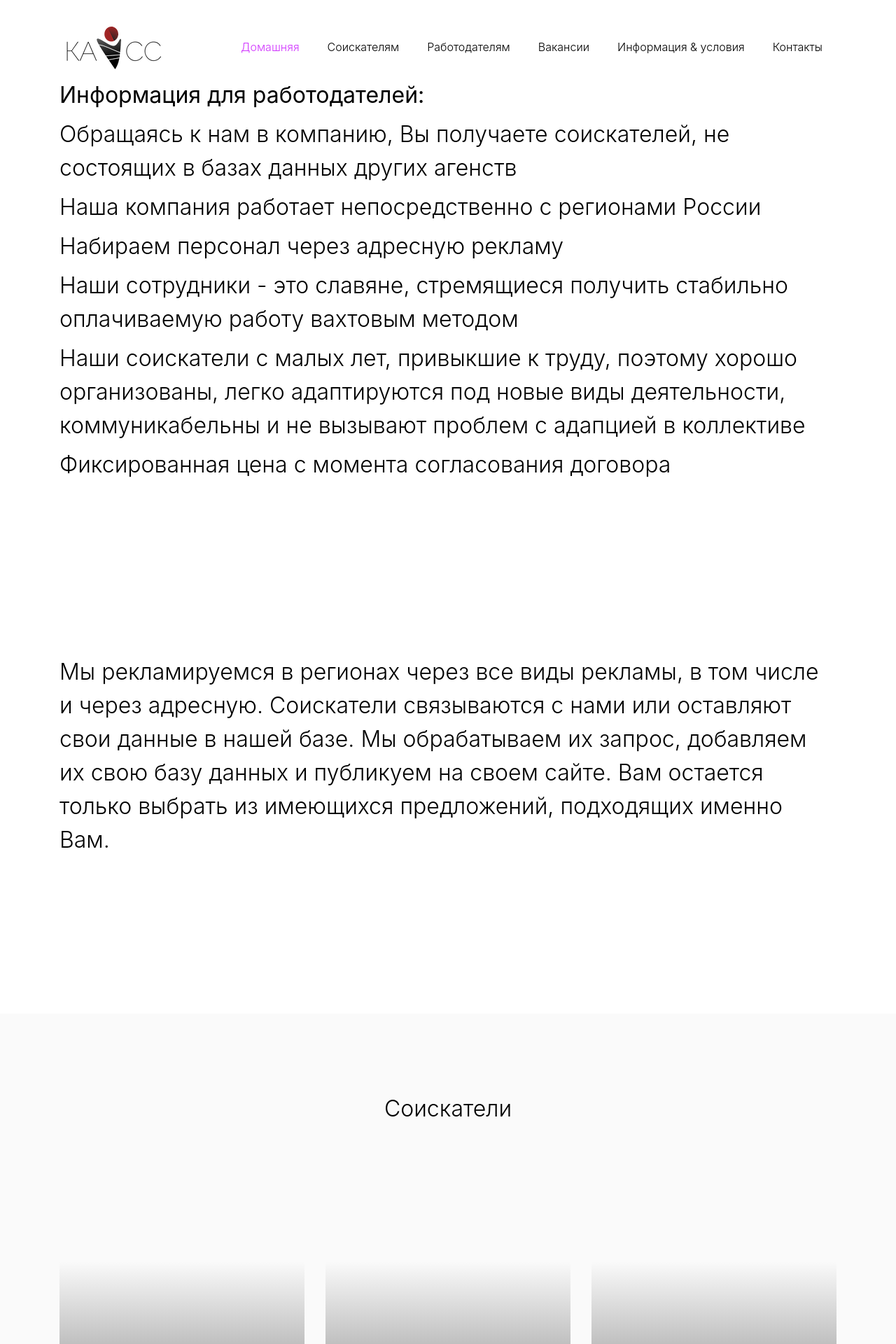
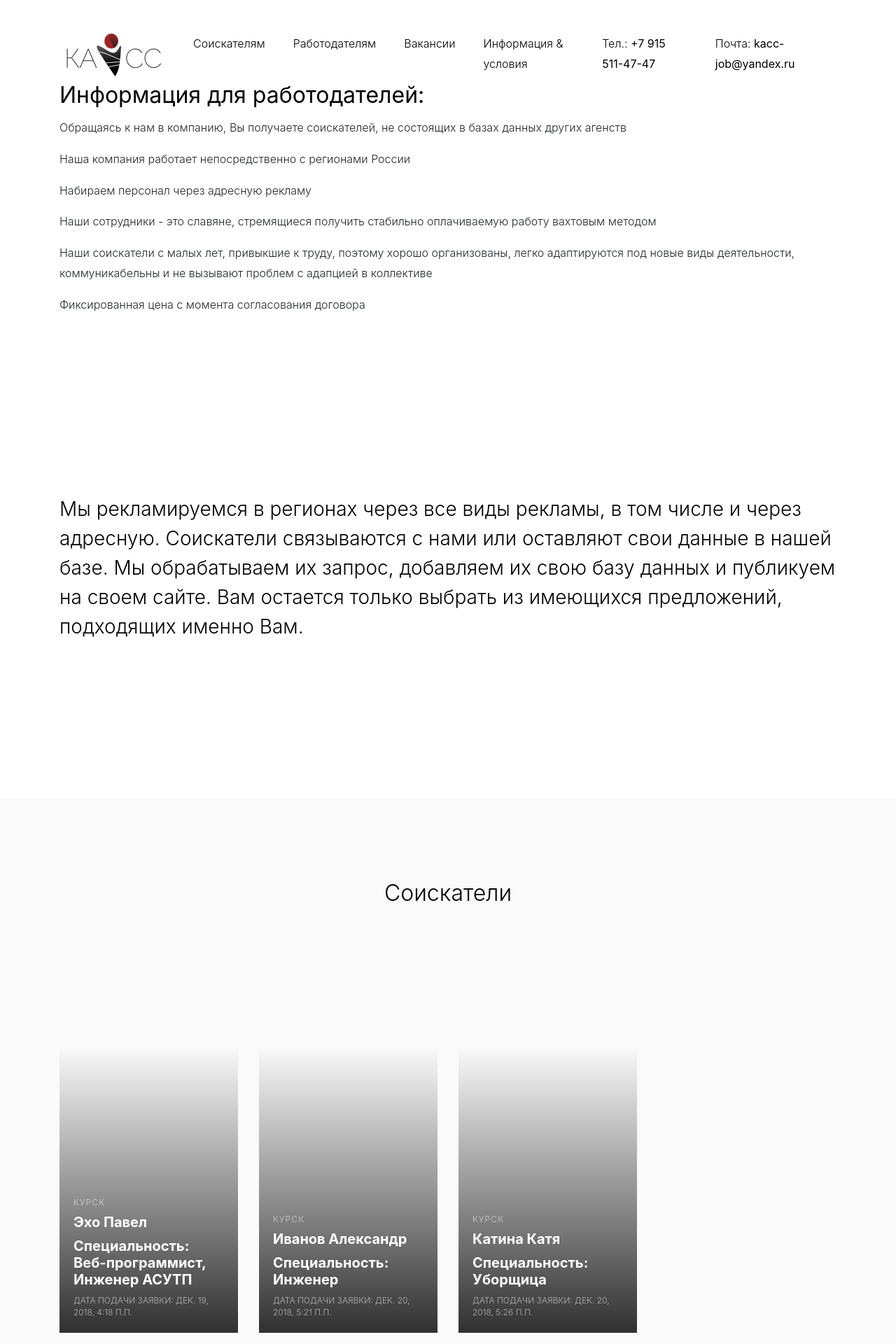
Before and after one commit to EchoFoe/kass_job, a Django app: page /employer/ in a window 1280 px wide. Shown: the top 1920 px of the page at 70% size. Run offline with Django 3.2, Linux system fonts and the light colour scheme; data comes from the database, SQL or seed files in the repository; both versions use the stored data as it was after the commit; some libraries are stand-ins or nearby versions; some web fonts are replaced.

Commit message:
version#6

```diff
--- a/job_seeker/urls.py
+++ b/job_seeker/urls.py
@@ -21,19 +21,8 @@ from django.conf import settings
 admin.autodiscover()
 
 urlpatterns = [
-    # url(r'^product-details/$', views.product, name='product-details'),
-    # url(r'^checkout/$', views.checkout, name='checkout'),
-    # url(r'^shop-cart/$', views.cart, name='shop-cart'),
-    # url(r'^magazine/$', views.magazine, name='magazine'),
-    # url(r'^pis/$', views.pis, name='proektirovanie'),
-    # url(r'^bmk/$', views.bmk, name='bmk'),
-    # url(r'^kotli/$', views.kotli, name='kotli'),
-    # url(r'^news/$', views.news, name='news'),
-    # url(r'^epb/$', views.epb, name='epb'),
-    # url(r'^asu/$', views.asu, name='asu'),
-    # url(r'^about_us/$', views.about_us, name='about_us'),
-    # url(r'^kvartiri/$', views.kvartiri, name='kvartiri'),
-    # url(r'^$', views.home, name='home'),
+
+    url(r'^job_per_seeker(?P<job_seeker_id>\w+)/$', views.job_per_seeker, name='job_per_seeker'),
     url(r'^job_seeker/$', views.job_seeker, name='job_seeker'),
 
 ] \
--- a/jobs/urls.py
+++ b/jobs/urls.py
@@ -18,6 +18,7 @@ from jobs import views
 from django.conf.urls.static import static
 from django.conf import settings
 
+
 admin.autodiscover()
 
 urlpatterns = [
--- a/jobs/views.py
+++ b/jobs/views.py
@@ -3,6 +3,7 @@ from django.shortcuts import render
 from jobs.models import *
 # from utils.uploadings import UploadingProducts
 # from django.contrib import messages
+from django.urls import reverse
 
 def job(request, job_id):
     jobs = Job.objects.get(id=job_id)
--- a/kass_job/urls.py
+++ b/kass_job/urls.py
@@ -18,10 +18,12 @@ from django.contrib import admin
 from django.conf import settings
 from django.conf.urls.static import static
 
+
 urlpatterns = [
     url(r"^admin/", admin.site.urls),
     url(r'^', include('landing.urls')),
     url(r'^', include('jobs.urls')),
+    url(r'^', include('job_seeker.urls')),
     # url(r'^', include('job_seeker.urls')),
     # url(r'^', include('employer.urls')),
 ]\
--- a/templates/employer/employer.html
+++ b/templates/employer/employer.html
@@ -19,12 +19,12 @@
     <div class="container">
     <div class="row">
         <div class="container"><h2><strong>Информация для работодателей:</strong></h2></div>
-        <div class="container"><h2>Обращаясь к нам в компанию, Вы получаете соискателей, не состоящих в базах данных других агенств</h2></div>
-        <div class="container"><h2>Наша компания работает непосредственно с регионами России</h2></div>
-        <div class="container"><h2>Набираем персонал через адресную рекламу</h2></div>
-        <div class="container"><h2>Наши сотрудники - это славяне, стремящиеся получить стабильно оплачиваемую работу вахтовым методом</h2></div>
-        <div class="container"><h2>Наши соискатели с малых лет, привыкшие к труду, поэтому хорошо организованы, легко адаптируются под новые виды деятельности, коммуникабельны и не вызывают проблем с адапцией в коллективе</h2></div>
-        <div class="container"><h2>Фиксированная цена с момента согласования договора</h2></div>
+        <div class="container"><p>Обращаясь к нам в компанию, Вы получаете соискателей, не состоящих в базах данных других агенств</p></div>
+        <div class="container"><p>Наша компания работает непосредственно с регионами России</p></div>
+        <div class="container"><p>Набираем персонал через адресную рекламу</p></div>
+        <div class="container"><p>Наши сотрудники - это славяне, стремящиеся получить стабильно оплачиваемую работу вахтовым методом</p></div>
+        <div class="container"><p>Наши соискатели с малых лет, привыкшие к труду, поэтому хорошо организованы, легко адаптируются под новые виды деятельности, коммуникабельны и не вызывают проблем с адапцией в коллективе</p></div>
+        <div class="container"><p>Фиксированная цена с момента согласования договора</p></div>
         </div>
     </div>
 </div>
@@ -33,7 +33,7 @@
     <div class="container">
         <div class="row">
             <div class="col-md-12  mb-5" data-aos="fade-up">
-                <h2 class="ftco-heading heading-thin mb-5">Мы рекламируемся в регионах через все виды рекламы, в том числе и через адресную. Соискатели связываются с нами или оставляют свои данные в нашей базе. Мы обрабатываем их запрос, добавляем их свою базу данных и публикуем на своем сайте. Вам остается только выбрать из имеющихся предложений, подходящих именно Вам.</h2>
+                <h3 class="ftco-heading heading-thin mb-5">Мы рекламируемся в регионах через все виды рекламы, в том числе и через адресную. Соискатели связываются с нами или оставляют свои данные в нашей базе. Мы обрабатываем их запрос, добавляем их свою базу данных и публикуем на своем сайте. Вам остается только выбрать из имеющихся предложений, подходящих именно Вам.</h3>
             </div>
         </div>
     </div>
@@ -62,6 +62,7 @@
         <br>
       <div class="row block-9">
         <div class="col-md-6 pr-md-5">
+            <p>* Все поля являются <strong>обязательными</strong> для заполнения</p>
           <form action="#" method="post">{% csrf_token %}
             <div class="form-group">
               <input required type="text" class="form-control" name="{{ form.first_name.name }}" value="{{ request.POST.name}}" placeholder="Введите Ваше имя">
--- a/templates/footer.html
+++ b/templates/footer.html
@@ -58,7 +58,9 @@
                <div class="ftco-footer-widget mb">
                    <h2 class="ftco-heading-2"><strong>Полезная информация:</strong></h2>
                 <ul class="list-unstyled">
-                  <li><a href="{% url 'contact' %}" class="py-2 d-block">Контакты</a></li>
+{#                  <li><a href="{% url 'contact' %}" class="py-2 d-block">Контакты</a></li>#}
+                    <li class="py-2 d-block icon-phone-square"> +7 915 511-47-47</li>
+                    <li class="py-2 d-block icon-send"> kacc-job@yandex.ru</li>
                 </ul>
               </div>
             </div>
--- a/templates/landing/home.html
+++ b/templates/landing/home.html
@@ -203,7 +203,7 @@
     <div class="container-fluid">
         <div class="section-2-blocks-wrapper row no-gutters">
 
-            <div class="img col-sm-12 col-md-5" style="background-image: url('../../static/images/image_4.jpg');" data-aos="fade-right">
+            <div class="img col-sm-12 col-md-5" style="background-image: url('../../static/images/image_5.jpg');" data-aos="fade-right">
                 <a href="" data-aos="fade-right" data-aos-delay="700"><span class="ion-ios-play"></span></a>
             </div>
 
--- a/templates/landing/job_seeker_item.html
+++ b/templates/landing/job_seeker_item.html
@@ -5,14 +5,14 @@
 
 
 
-    <div class="col-md-6 col-lg-4" data-aos="fade-up">
-          <a href="#" class="block-5">
+    <div class="col-md-6 col-lg-3" data-aos="fade-up">
+          <a href="{% url 'job_per_seeker' Job_seeker.id %}" class="block-5">
             <div class="text">
               <div class="subheading">{{ Job_seeker.town }}</div>
                 <h3 class="heading">{{ Job_seeker.last_name }} {{ Job_seeker.first_name }}</h3>
-                <h3 class="heading">Специальность: {{ Job_seeker.job_seeker_specialty }}</h3>
-              <h3 class="heading">Телефон: {{ Job_seeker.job_seeker_phone }}</h3>
-                <h3 class="heading">Электронный адрес почты: {{ Job_seeker.email }}</h3>
+                <h3 class="heading">Специальность: {{ Job_seeker.job_seeker_specialty|truncatechars_html:120 }}</h3>
+{#              <h3 class="heading">Телефон: {{ Job_seeker.job_seeker_phone }}</h3>#}
+{#                <h3 class="heading">Электронный адрес почты: {{ Job_seeker.email }}</h3>#}
               <div class="post-meta">
                 <span>Дата подачи заявки: {{ Job_seeker.created }}</span>
               </div>
--- a/templates/navbar.html
+++ b/templates/navbar.html
@@ -9,12 +9,14 @@
 
         <div class="collapse navbar-collapse" id="ftco-nav">
           <ul class="navbar-nav ml-auto">
-            <li class="nav-item active"><a href="{% url 'home' %}" class="nav-link">Домашняя</a></li>
+{#            <li class="nav-item active"><a href="{% url 'home' %}" class="nav-link">Домашняя</a></li>#}
             <li class="nav-item"><a href="{% url 'job_seeker' %}" class="nav-link">Соискателям</a></li>
             <li class="nav-item"><a href="{% url 'employer' %}" class="nav-link">Работодателям</a></li>
             <li class="nav-item"><a href="{% url 'jobs' %}" class="nav-link">Вакансии</a></li>
             <li class="nav-item"><a href="{% url 'information' %}" class="nav-link">Информация &amp; условия</a></li>
-            <li class="nav-item"><a href="{% url 'contact' %}" class="nav-link">Контакты</a></li>
+{#            <li class="nav-item"><a href="{% url 'contact' %}" class="nav-link">Контакты</a></li>#}
+              <li class="nav-item"><a class="nav-link">Тел.: <strong>+7 915 511-47-47</strong></a></li>
+              <li class="nav-item"><a class="nav-link">Почта: <strong>kacc-job@yandex.ru</strong></a></li>
           </ul>
         </div>
       </div>
```
Also changed, not shown: job_seeker/views.py (+11 -0 lines), kass_job/settings.py (+4 -4 lines), templates/contact/contact.html (+0 -14 lines), templates/job_seeker/job_seeker.html (+7 -6 lines), templates/landing/job_per_seeker.html (added, +38 -0 lines), db.sqlite3, static/images/image_5.jpg, static/static_dev/images/image_5.jpg, static/static_prod/images/image_5.jpg.
